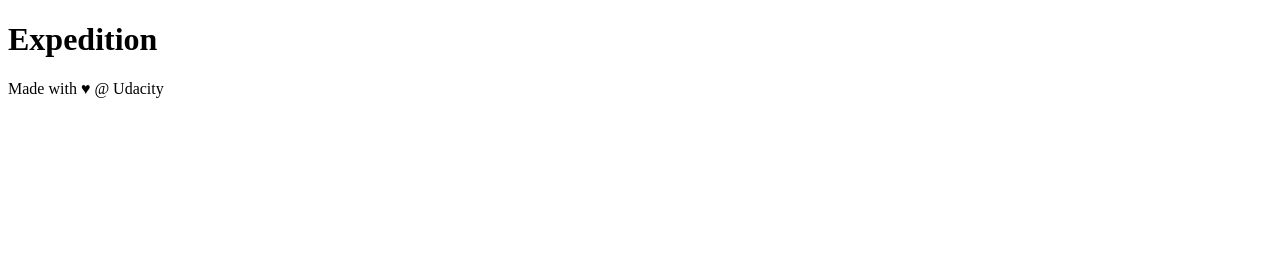
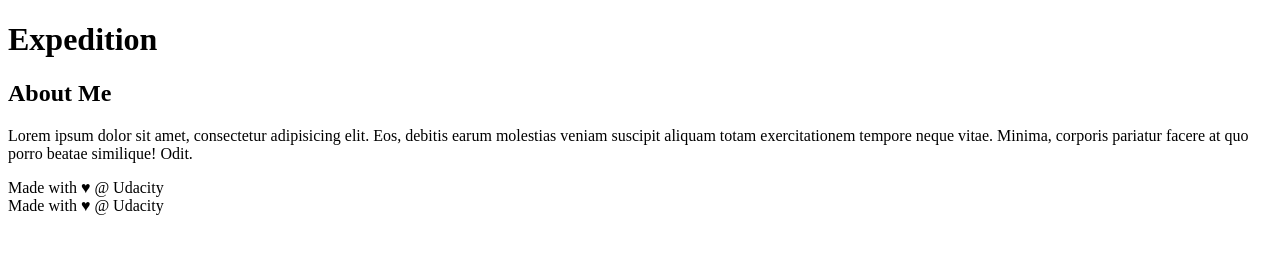
Before and after one commit to Mali-Ivanova/my-travel-plans, a plain HTML site: page index.html in a window 1280 px wide. Drawn offline with Linux system fonts and the light colour scheme.

Commit message:
Added <aside.content>

```diff
--- a/index.html
+++ b/index.html
@@ -18,6 +18,17 @@
 
         </main>
     </div>
+<!-- start of new content -->
+    <aside>
+    <h2>About Me</h2>
+
+    <p>Lorem ipsum dolor sit amet, consectetur adipisicing elit. Eos, debitis earum molestias veniam suscipit aliquam totam exercitationem tempore neque vitae. Minima, corporis pariatur facere at quo porro beatae similique! Odit.</p>
+</aside>
+<!-- end of new content -->
+
+<footer>
+    Made with ♥ @ Udacity
+</footer>
 
     <footer>
         Made with ♥ @ Udacity
```
